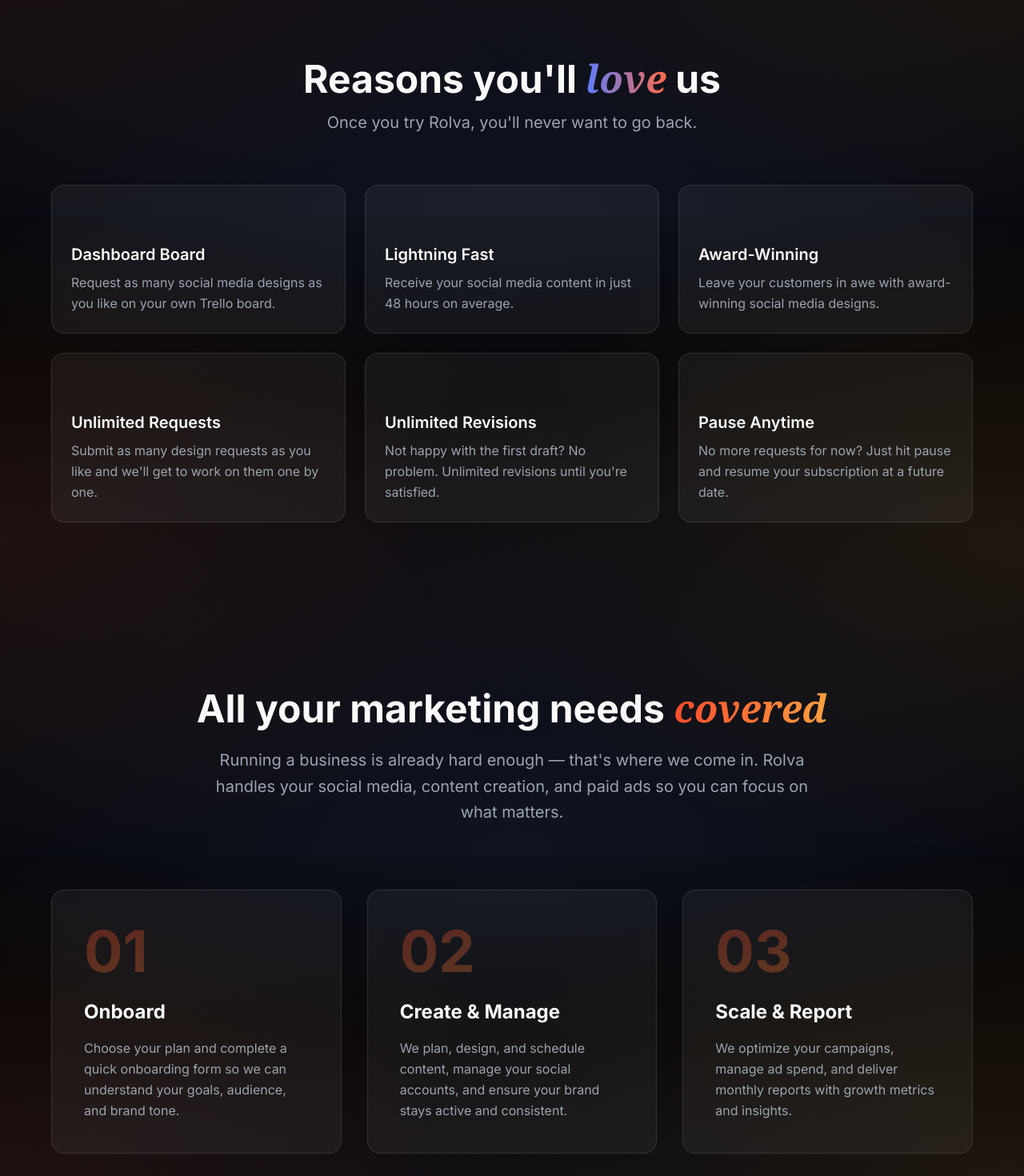
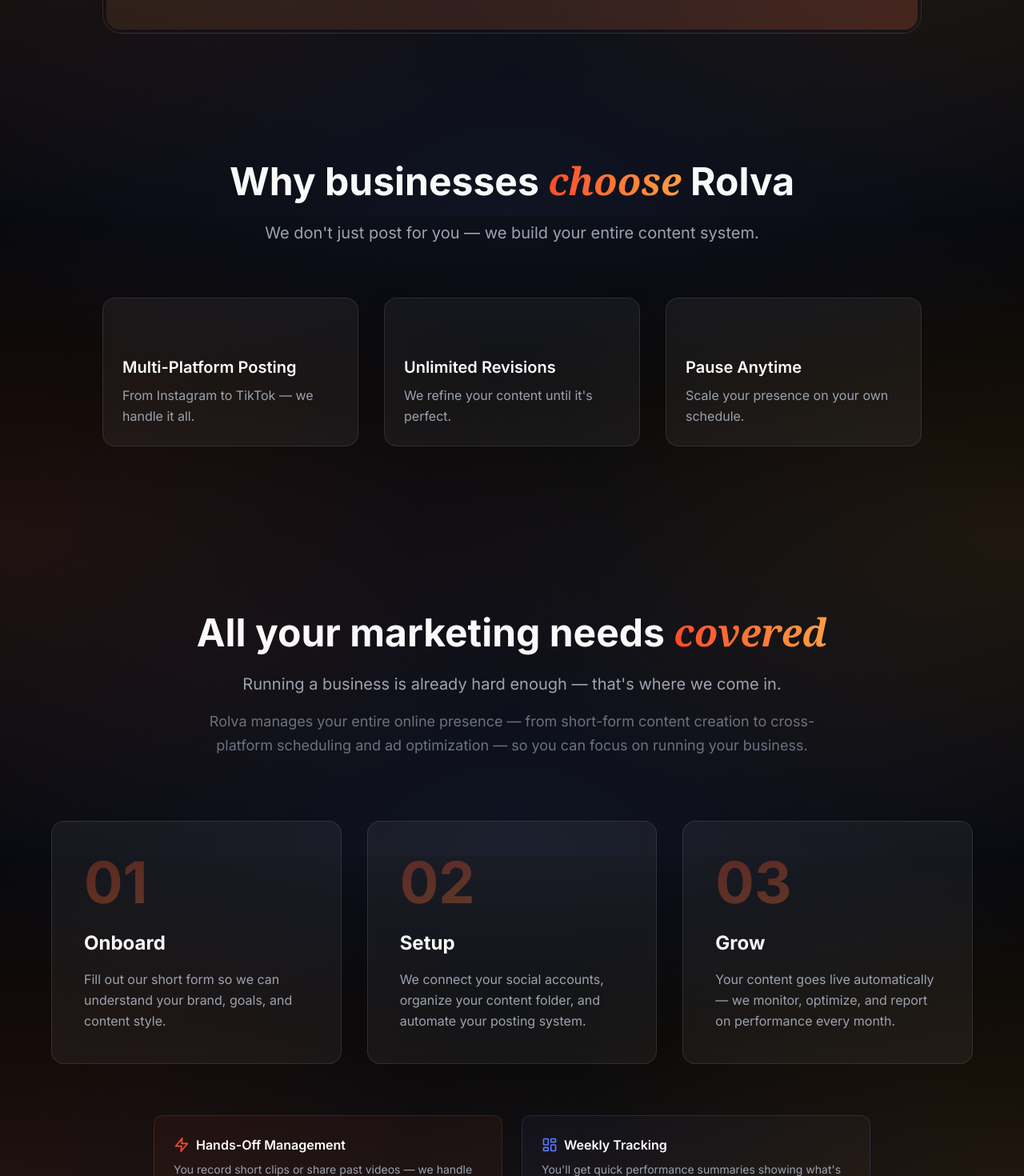
Before and after one commit to declanmiddleton/Rolva, a Next.js app: page / in a window 1280 px wide. Shown: the part 1330-2800 px from the top of the page at 80% size. Built offline with nearby package versions, Linux system fonts and the light colour scheme.

Commit message:
Rebrand entire site: update hero, benefits, and process sections with content-focused messaging

```diff
--- a/src/app/page.tsx
+++ b/src/app/page.tsx
@@ -60,11 +60,11 @@ export default function Home() {
               variants={fadeInUp}
               className="text-5xl md:text-7xl lg:text-8xl font-bold tracking-tight leading-[1.1]"
             >
-              Social media moves fast.
+              Content moves fast.
               <br />
-              We move{" "}
+              We make sure yours{" "}
               <span className="italic font-serif text-transparent bg-gradient-to-r from-[#FF4B2B] to-[#FF9F40] bg-clip-text">
-                faster.
+                never gets left behind.
               </span>
             </motion.h1>
 
@@ -72,7 +72,7 @@ export default function Home() {
               variants={fadeInUp}
               className="text-xl md:text-2xl text-gray-400 max-w-3xl leading-relaxed"
             >
-                  Say goodbye to expensive freelancers, and hello to limitless, lightning fast social media management.
+              Rolva is your personal content system — creating, managing, and distributing posts across every platform so your brand stays active 24/7.
             </motion.p>
 
             <motion.div
@@ -137,15 +137,15 @@ export default function Home() {
             transition={{ duration: 0.6 }}
             className="text-center mb-16"
           >
-            <h2 className="text-4xl md:text-5xl font-bold mb-4">
-              Reasons you&apos;ll{" "}
-              <span className="italic font-serif text-transparent bg-gradient-to-r from-[#5B7CFF] to-[#FF6B4A] bg-clip-text">
-                love
+            <h2 className="text-4xl md:text-5xl font-bold mb-6">
+              Why businesses{" "}
+              <span className="italic font-serif text-transparent bg-gradient-to-r from-[#FF4B2B] to-[#FF9F40] bg-clip-text">
+                choose
               </span>{" "}
-              us
+              Rolva
             </h2>
-            <p className="text-xl text-gray-400">
-              Once you try Rolva, you&apos;ll never want to go back.
+            <p className="text-xl text-gray-400 max-w-3xl mx-auto leading-relaxed">
+              We don&apos;t just post for you — we build your entire content system.
             </p>
           </motion.div>
 
@@ -154,37 +154,22 @@ export default function Home() {
             whileInView="animate"
             viewport={{ once: true }}
             variants={staggerContainer}
-            className="grid md:grid-cols-2 lg:grid-cols-3 gap-6"
+            className="grid md:grid-cols-3 gap-8 max-w-5xl mx-auto"
           >
             <FeatureCard
               icon={<LayoutDashboard className="h-8 w-8" />}
-              title="Dashboard Board"
-              description="Request as many social media designs as you like on your own Trello board."
+              title="Multi-Platform Posting"
+              description="From Instagram to TikTok — we handle it all."
             />
             <FeatureCard
-              icon={<Zap className="h-8 w-8" />}
-              title="Lightning Fast"
-              description="Receive your social media content in just 48 hours on average."
-            />
-            <FeatureCard
-              icon={<Trophy className="h-8 w-8" />}
-              title="Award-Winning"
-              description="Leave your customers in awe with award-winning social media designs."
-            />
-            <FeatureCard
-              icon={<Users className="h-8 w-8" />}
-              title="Unlimited Requests"
-              description="Submit as many design requests as you like and we'll get to work on them one by one."
+              icon={<CheckCircle2 className="h-8 w-8" />}
+              title="Unlimited Revisions"
+              description="We refine your content until it&apos;s perfect."
             />
             <FeatureCard
               icon={<Clock className="h-8 w-8" />}
-              title="Unlimited Revisions"
-              description="Not happy with the first draft? No problem. Unlimited revisions until you're satisfied."
-            />
-            <FeatureCard
-              icon={<CheckCircle2 className="h-8 w-8" />}
               title="Pause Anytime"
-              description="No more requests for now? Just hit pause and resume your subscription at a future date."
+              description="Scale your presence on your own schedule."
             />
           </motion.div>
         </div>
@@ -207,7 +192,10 @@ export default function Home() {
               </span>
             </h2>
             <p className="text-xl text-gray-400 max-w-3xl mx-auto leading-relaxed">
-              Running a business is already hard enough — that&apos;s where we come in. Rolva handles your social media, content creation, and paid ads so you can focus on what matters.
+              Running a business is already hard enough — that&apos;s where we come in.
+            </p>
+            <p className="text-lg text-gray-500 max-w-3xl mx-auto leading-relaxed mt-4">
+              Rolva manages your entire online presence — from short-form content creation to cross-platform scheduling and ad optimization — so you can focus on running your business.
             </p>
           </motion.div>
 
@@ -216,23 +204,51 @@ export default function Home() {
             whileInView="animate"
             viewport={{ once: true }}
             variants={staggerContainer}
-            className="grid md:grid-cols-3 gap-8"
+            className="grid md:grid-cols-3 gap-8 mb-16"
           >
             <ProcessCard
               number="01"
               title="Onboard"
-              description="Choose your plan and complete a quick onboarding form so we can understand your goals, audience, and brand tone."
+              description="Fill out our short form so we can understand your brand, goals, and content style."
             />
             <ProcessCard
               number="02"
-              title="Create & Manage"
-              description="We plan, design, and schedule content, manage your social accounts, and ensure your brand stays active and consistent."
+              title="Setup"
+              description="We connect your social accounts, organize your content folder, and automate your posting system."
             />
             <ProcessCard
               number="03"
-              title="Scale & Report"
-              description="We optimize your campaigns, manage ad spend, and deliver monthly reports with growth metrics and insights."
+              title="Grow"
+              description="Your content goes live automatically — we monitor, optimize, and report on performance every month."
             />
+          </motion.div>
+
+          {/* Additional Info Cards */}
+          <motion.div
+            initial={{ opacity: 0, y: 20 }}
+            whileInView={{ opacity: 1, y: 0 }}
+            viewport={{ once: true }}
+            transition={{ duration: 0.6, delay: 0.4 }}
+            className="grid md:grid-cols-2 gap-6 max-w-4xl mx-auto"
+          >
+            <div className="p-6 rounded-xl bg-gradient-to-br from-[#FF4B2B]/5 to-[#FF9F40]/5 border border-[#FF4B2B]/20">
+              <h4 className="font-semibold text-white mb-2 flex items-center gap-2">
+                <Zap className="h-5 w-5 text-[#FF4B2B]" />
+                Hands-Off Management
+              </h4>
+              <p className="text-gray-400 text-sm leading-relaxed">
+                You record short clips or share past videos — we handle everything else.
+              </p>
+            </div>
+            <div className="p-6 rounded-xl bg-gradient-to-br from-[#5B7CFF]/5 to-[#FF9F40]/5 border border-[#5B7CFF]/20">
+              <h4 className="font-semibold text-white mb-2 flex items-center gap-2">
+                <LayoutDashboard className="h-5 w-5 text-[#5B7CFF]" />
+                Weekly Tracking
+              </h4>
+              <p className="text-gray-400 text-sm leading-relaxed">
+                You&apos;ll get quick performance summaries showing what&apos;s working.
+              </p>
+            </div>
           </motion.div>
         </div>
       </section>
```
